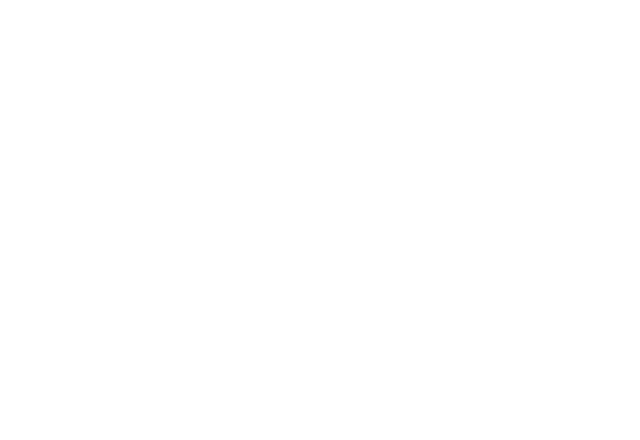
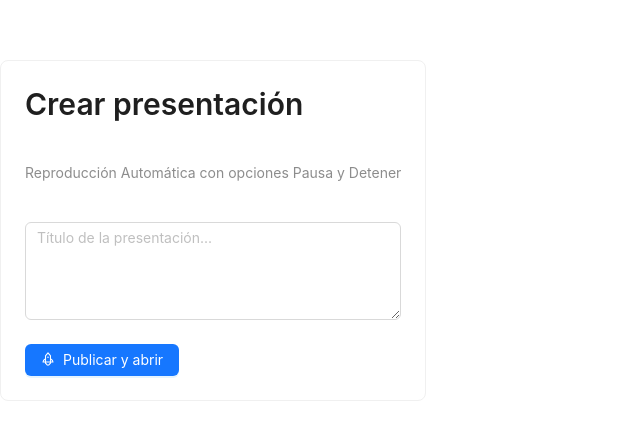
Before and after one commit to Beatriz-Valencia/metricasAudiencia_frontend, a React (Vite) app: page / in a window 1280 px wide. Shown: the part 170-610 px from the top of the page, without its empty margins (0-640 px from the left). Built offline with nearby package versions, Linux system fonts and the light colour scheme.

Commit message:
eliminando bugs

```diff
--- a/package.json
+++ b/package.json
@@ -11,6 +11,7 @@
   },
   "dependencies": {
     "@ant-design/icons": "^5.6.1",
+    "@ant-design/v5-patch-for-react-19": "^1.0.3",
     "antd": "^5.27.3",
     "react": "^19.1.1",
     "react-dom": "^19.1.1",
--- a/src/main.jsx
+++ b/src/main.jsx
@@ -1,3 +1,4 @@
+import '@ant-design/v5-patch-for-react-19';
 import React from "react";
 import { createRoot } from "react-dom/client";
 import { BrowserRouter, Routes, Route } from "react-router-dom";
@@ -90,7 +91,6 @@ function encodeDeck(deck) {
         <HelpersContext.Provider value={helpers}>
           <BrowserRouter>
             <Routes>
-              <Route element={<App />}>
                 <Route
                   path="/"
                   element={
@@ -115,7 +115,6 @@ function encodeDeck(deck) {
                     </App>
                   }
                 />
-              </Route>
             </Routes>
           </BrowserRouter>
         </HelpersContext.Provider>
--- a/src/pages/Create.jsx
+++ b/src/pages/Create.jsx
@@ -1,4 +1,4 @@
-import React from "react";
+import React, {useState} from "react";
 import {useNavigate} from "react-router-dom";
 import {Card, Typography, Input, Space, Button, message} from "antd";
 import {RocketOutlined} from "@ant-design/icons";
@@ -10,17 +10,15 @@ export default function Create() {
     const [ms, setMs] = useState(20000);
     const nav = useNavigate();
 
-}
-
 function onPublish(){
-    const deck = generateSimpleDeck(durationMs || 20000);
+    const deck = generateSimpleDeck(text, ms);
     const d = encodeDeck(deck)
     const id = crypto.randomUUID(); //usa API nativa del navegador. Llama a randomUUID(), que genera un identificador único aleatorio
     message.success("Presentación generada");
     nav(`/v/${id}?d=${encodeURIComponent(d)}`); //redirige navegación a una ruta que incluye el UUID generado com oparte de la URL.
     //añade una query param d, con el contenido de d, codificado encodeURIComponent para que sea seguro en URL aunque contenga espacios, comillas
 
-
+}
 
 return (
     <Card>
@@ -37,8 +35,8 @@ return (
                 onChange={(e)=>setText(e.target.value)}
                 />
             <Space.Compact>
-            <Button type="primery" className="lime" icon={<RocketOutlined/>} on Click={onPublish}>
-            Pubklicar y abrir
+            <Button type="primary" className="lime" icon={<RocketOutlined/>} onClick={onPublish}>
+            Publicar y abrir
             </Button>
             </Space.Compact>
         </Space>
--- a/src/pages/Viewer.jsx
+++ b/src/pages/Viewer.jsx
@@ -17,7 +17,7 @@ export default function Viewer(){
     //Estados de reproducción
     const [playing, setPlaying] =useState(false);
     const [paused, setPaused] = useState(false);
-    cont [ended, setEnded] = useState(false);
+    const [ended, setEnded] = useState(false);
 
     //control de tiempo: timeout y contador
     const remainingRef =useRef(durationMs); //controla tiempo restante
```
Also changed, not shown: 1 other file (tests, documents, lock files or other folders).
